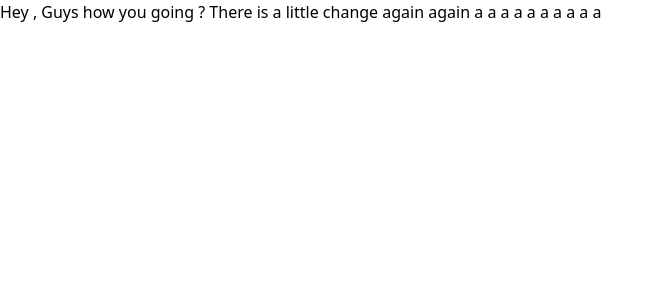
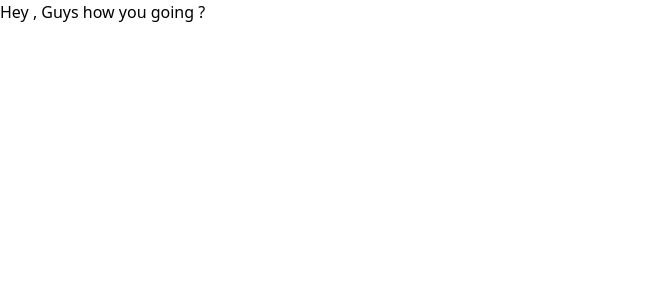
Before and after one commit to monikkacha/react-tailwind-crypto, a React (Create React App) app: page / in a window 1280 px wide. Shown: the top 300 px of the page, without its empty margins (0-663 px from the left). Built offline with nearby package versions, Linux system fonts and the light colour scheme.

Commit message:
removing changes

```diff
--- a/src/App.js
+++ b/src/App.js
@@ -2,7 +2,6 @@ function App() {
   return (
     <div className="">
       Hey , Guys how you going ?
-      There is a little change again again a a a a a a a a a a
     </div>
   );
 }
```
